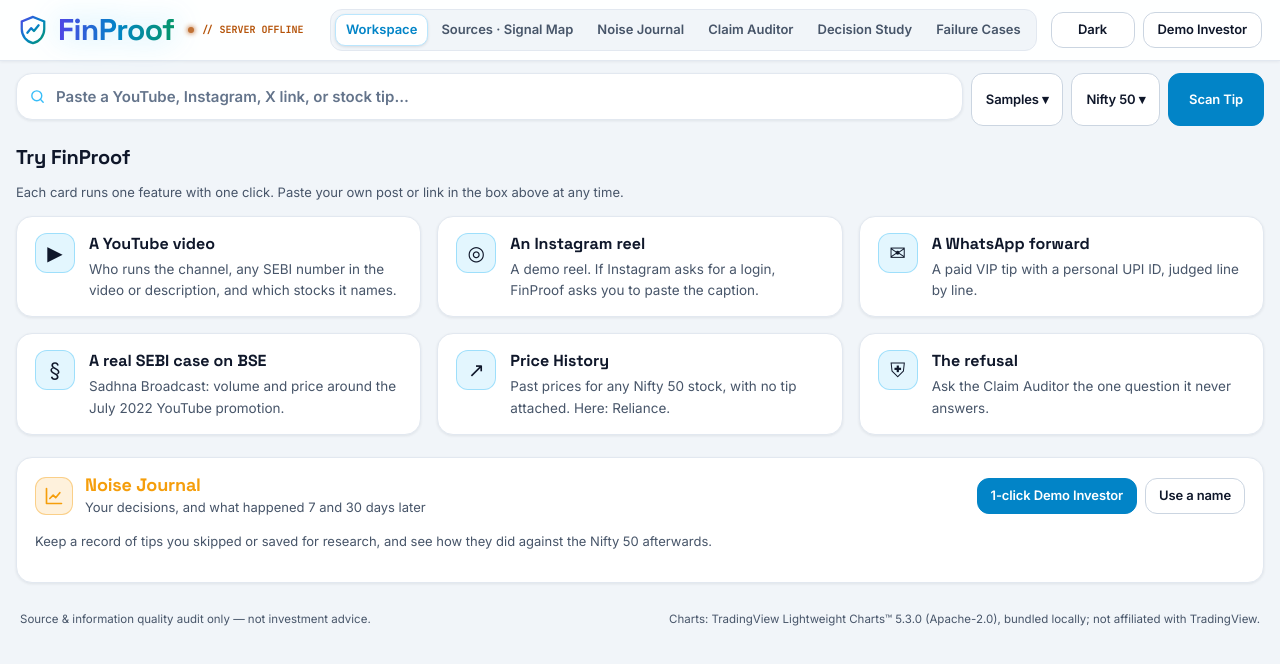
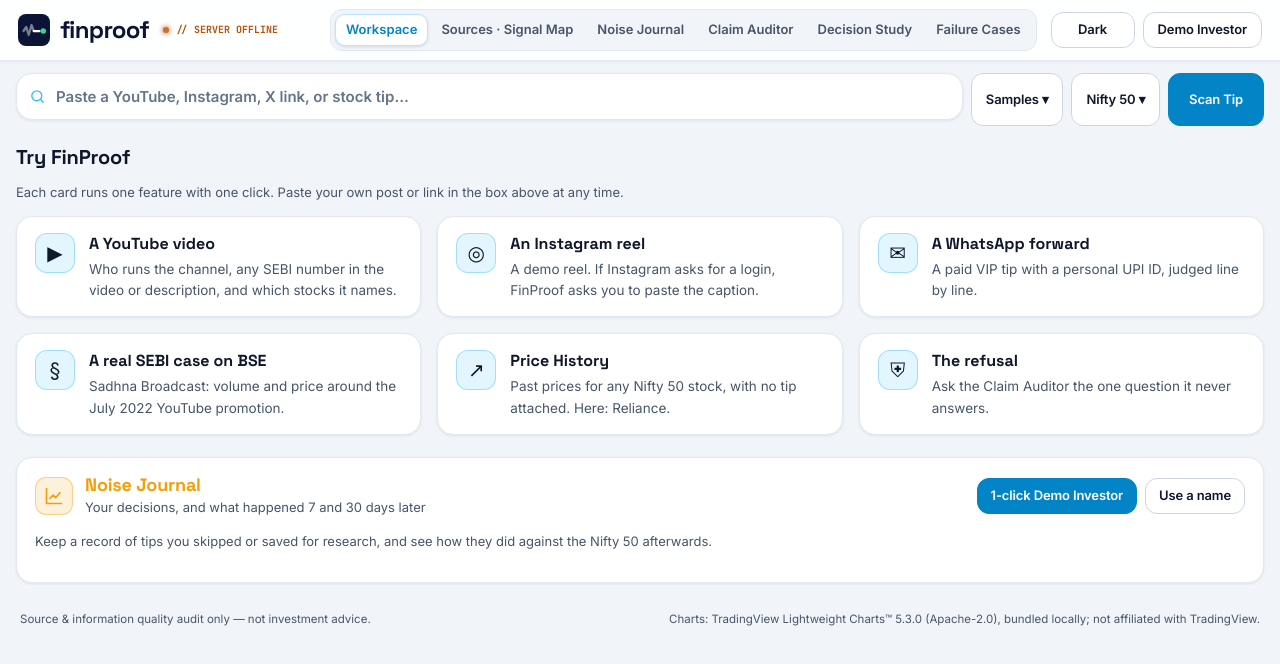
Before and after one commit to ChiragM29/FinProof, a browser extension: page dashboard/index.html in a window 1280 px wide. Drawn offline with Linux system fonts and the light colour scheme; no server answers.

Commit message:
New FinProof logo: mark (light/dark) plus lowercase wordmark, favicon, same header on study and results pages

```diff
--- a/dashboard/index.html
+++ b/dashboard/index.html
@@ -5,6 +5,7 @@
   <meta name="viewport" content="width=device-width, initial-scale=1">
   <title>FinProof</title>
   <script>try { var t = localStorage.getItem("fp-theme"); if (t === "dark" || t === "light") document.documentElement.dataset.theme = t; } catch (e) {}</script>
+  <link rel="icon" type="image/svg+xml" href="finproof-mark.svg">
   <link rel="stylesheet" href="style.css">
   <link rel="stylesheet" href="cc.css">
   <link rel="stylesheet" href="truce.css">
@@ -14,7 +15,7 @@
 <body class="cc">
   <header class="cc-head">
     <a class="brand" href="/" aria-label="FinProof home">
-      <svg width="30" height="30" viewBox="0 0 32 32" aria-hidden="true"><defs><linearGradient id="g" x1="0" y1="0" x2="1" y2="1"><stop class="g1" offset="0" stop-color="#38bdf8"/><stop class="g2" offset="0.5" stop-color="#1fd0c4"/><stop class="g3" offset="1" stop-color="#00e5a0"/></linearGradient></defs><path d="M16 2 4 7v8c0 7.5 5.1 13.4 12 15 6.9-1.6 12-7.5 12-15V7z" fill="none" stroke="url(#g)" stroke-width="2.4"/><path d="M10 19l4-5 3 3 5-6" fill="none" stroke="url(#g)" stroke-width="2.4" stroke-linecap="round" stroke-linejoin="round"/></svg>
+      <img class="mark mark-light" src="finproof-mark.svg" width="32" height="32" alt=""><img class="mark mark-dark" src="finproof-mark-dark.svg" width="32" height="32" alt="">
       <b>FinProof</b>
     </a>
     <span class="sp" id="st-mode" title="Online first, local cache as fallback">HYBRID</span>
--- a/dashboard/light-extra.css
+++ b/dashboard/light-extra.css
@@ -45,13 +45,18 @@ html[data-theme="light"] .nl-note { color: #475569; }
 html[data-theme="light"] .chart-empty { background: rgba(255, 255, 255, 0.9); color: #334155; }
 html[data-theme="light"] .ohlc .sym { color: #0f172a; }
 
-/* Logo: 30px, weight 900, gradient text; the shield uses the same gradient */
-.brand b { font-size: 30px; font-weight: 900; letter-spacing: -0.02em; line-height: 1;
-  background: linear-gradient(90deg, #38bdf8, #1fd0c4, #00e5a0); -webkit-background-clip: text; background-clip: text; color: transparent; }
-html[data-theme="light"] .brand b { background-image: linear-gradient(90deg, #4f46e5, #0284c7, #059669); }
-html[data-theme="light"] #g .g1 { stop-color: #4f46e5; }
-html[data-theme="light"] #g .g2 { stop-color: #0284c7; }
-html[data-theme="light"] #g .g3 { stop-color: #059669; }
+/* Logo: the FinProof mark (32px, light and dark versions) and a plain lowercase wordmark. No gradient, glow or animation. */
+.brand, body:not(.cc) .brand { display: flex; align-items: center; gap: 10px; }
+.brand .mark { width: 32px; height: 32px; display: block; flex: none; filter: none; }
+.brand .mark-dark { display: none; }
+html[data-theme="dark"] .brand .mark-light { display: none; }
+html[data-theme="dark"] .brand .mark-dark { display: block; }
+.brand b, body:not(.cc) .logo {
+  font-family: "Space Grotesk Variable", "Inter Variable", system-ui, sans-serif; font-size: 24px; font-weight: 700; line-height: 1;
+  letter-spacing: -0.03em; text-transform: lowercase; color: #F8FAFC; -webkit-text-fill-color: currentColor;
+  background: none; -webkit-background-clip: border-box; background-clip: border-box;
+  filter: none; text-shadow: none; animation: none; }
+html[data-theme="light"] .brand b, html[data-theme="light"] body:not(.cc) .logo { color: #0B1437; }
 
 /* Light/Dark switch */
 .theme-btn { min-width: 84px; }
@@ -98,7 +103,6 @@ html[data-theme="light"] body:not(.cc) .post { border-left-color: #0284c7; }
 html[data-theme="light"] body:not(.cc) .choice, html[data-theme="light"] body:not(.cc) .chip { background: #ffffff; border-color: #cbd5e1; color: #0f172a; }
 html[data-theme="light"] body:not(.cc) .choice.selected { background: #e0f2fe; border-color: #0284c7; color: #0f172a; box-shadow: none; }
 html[data-theme="light"] body:not(.cc) button.primary { background: #0284c7; color: #ffffff; border-color: #0284c7; box-shadow: none; }
-html[data-theme="light"] body:not(.cc) .logo { background-image: linear-gradient(90deg, #4f46e5, #0284c7, #059669); filter: none; animation: none; }
 html[data-theme="light"] body:not(.cc) th { color: #475569; }
 html[data-theme="light"] body:not(.cc) .warn-banner { color: #b45309; background: #fffbeb; }
 html[data-theme="light"] body:not(.cc) code.url { background: #f1f5f9; color: #0f172a; }
```
Also changed, not shown: dashboard/results.html (+2 -1 lines), dashboard/study.html (+2 -1 lines), dashboard/finproof-mark-dark.svg (added), dashboard/finproof-mark.svg (added).
